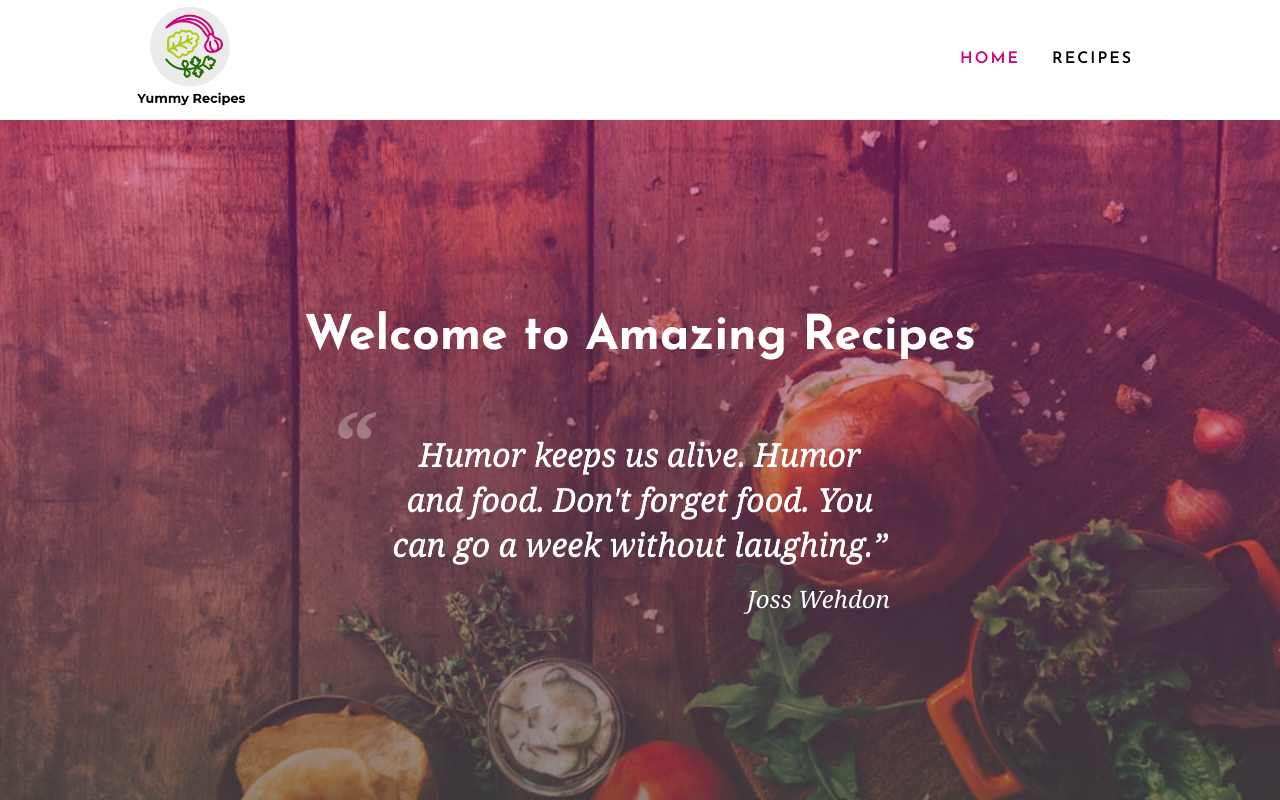
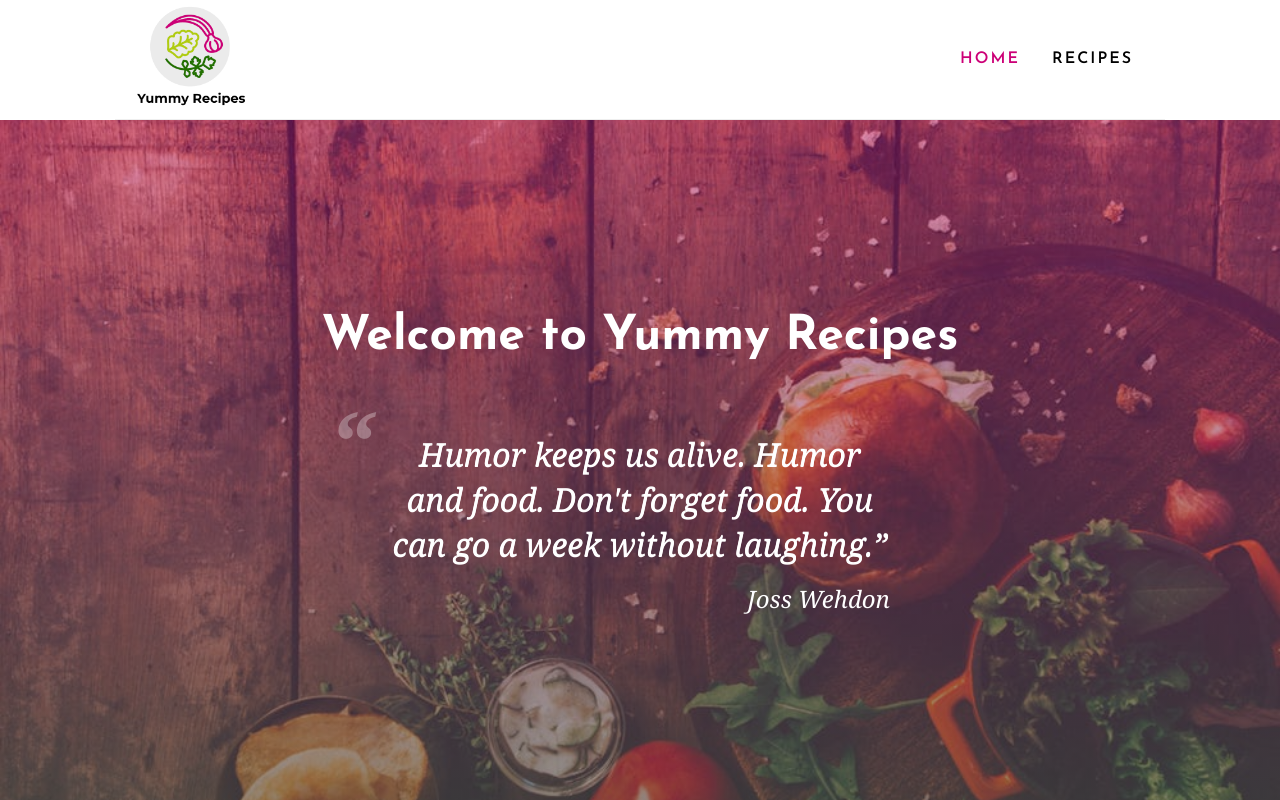
Before and after one commit to Anushreee/recipe-app, a React (Create React App) app: page / in a window 1280 px wide. Built offline with nearby package versions, Linux system fonts and the light colour scheme.

Commit message:
updated the home page

```diff
--- a/src/pages/Home.js
+++ b/src/pages/Home.js
@@ -6,7 +6,7 @@ class Home extends Component {
   render(){
     return(
         <React.Fragment>
-            <Header title="Welcome to Amazing Recipes">
+            <Header title="Welcome to Yummy Recipes">
               <div className={classes.TestimonialQuote}>
                 <blockquote>
                     <p>Humor keeps us alive. Humor and food. Don't forget food. You can go a week without laughing.”</p>
```
